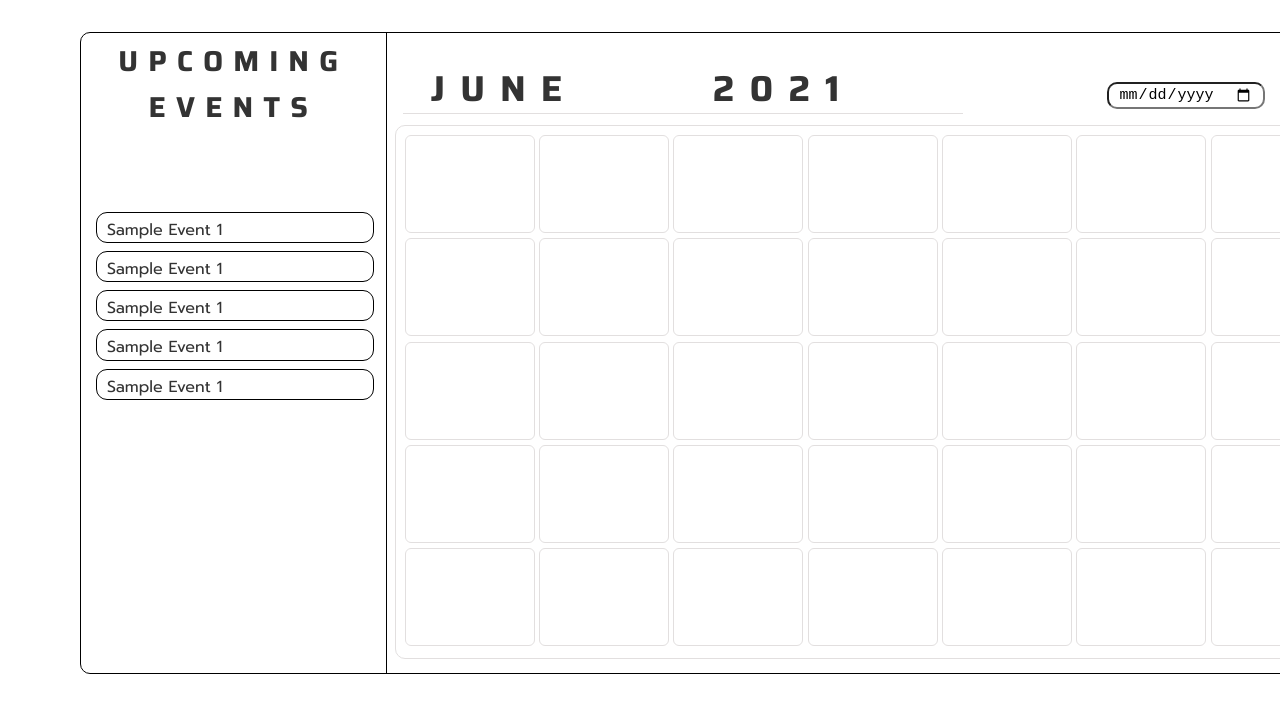
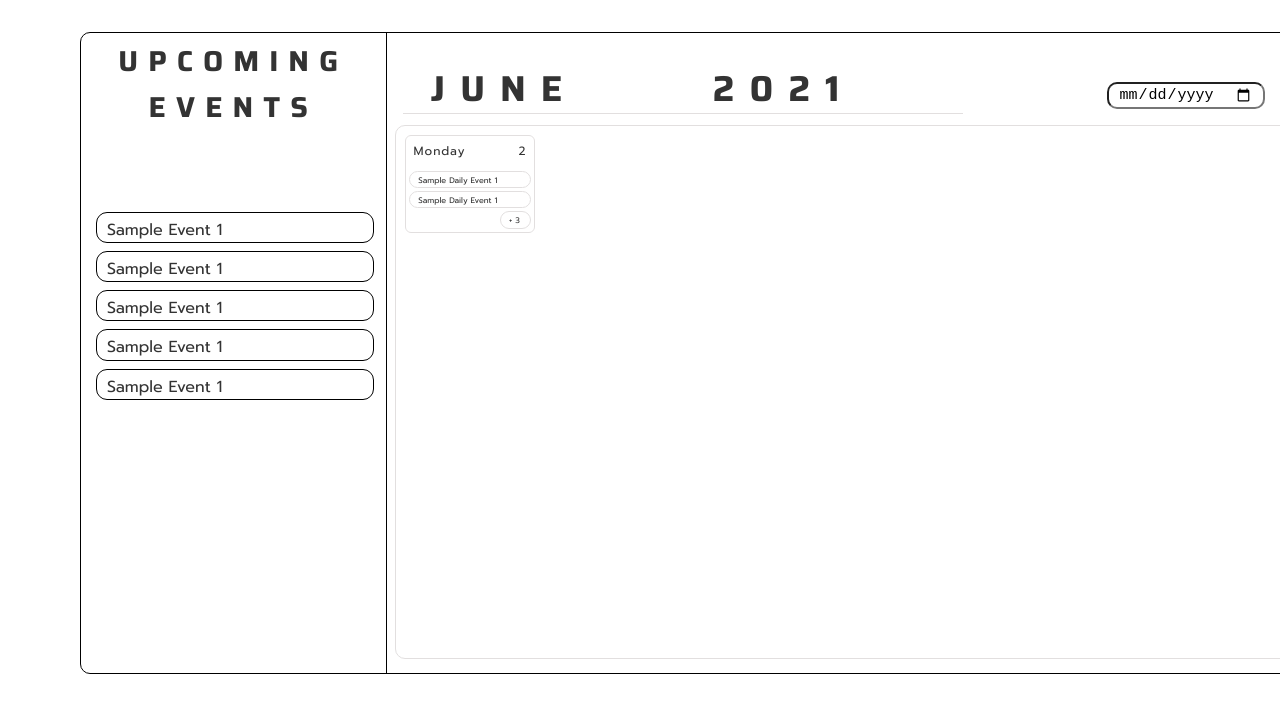
Before and after one commit to Rio0628/calendar-events-app, a React (Create React App) app: page / in a window 1280 px wide. Shown: the top 712 px of the page. Built offline with nearby package versions, Linux system fonts and the light colour scheme.

Commit message:
redid the style for the IndDay comp
- Changed the styling and size of the elements within the IndDay comp to fit within it.
- Removed one of the IndEvent so it only displays the first two and the rest are represented by a +.

```diff
--- a/src/App.js
+++ b/src/App.js
@@ -23,6 +23,8 @@ function App() {
         </div>
         <input className='setDateInput' type='date'/>
         <div className='mainCalendarCntr'>
+          <Day />
+          {/* <Day />
           <Day />
           <Day />
           <Day />
@@ -55,9 +57,7 @@ function App() {
           <Day />
           <Day />
           <Day />
-          <Day />
-          <Day />
-          <Day />
+          <Day /> */}
         </div>
       </div>
 
--- a/src/components/day.js
+++ b/src/components/day.js
@@ -4,14 +4,13 @@ import IndDailyEvent from './IndDailyEvent';
 const Day = () => {
     return (
         <div className='indDayView'>
-            {/* <div className='name-numDayCntr'>
+            <div className='name-numDayCntr'>
                 <p className='dayName'>Monday</p>
                 <p className='dayNum'>2</p>
             </div>
             <IndDailyEvent />
             <IndDailyEvent />
-            <IndDailyEvent />
-            <p className='extraEvents'>+ 3</p> */}
+            <p className='extraEvents'>+ 3</p>
         </div>
     )
 }
--- a/src/index.css
+++ b/src/index.css
@@ -145,12 +145,13 @@ body {
 
 .dailyEventView {
   position: relative;
-  top: 2.56rem;
-  left: .5rem;
-  height: 1.2rem;
-  width: 10rem;
-  padding: 2px 10px;
-  margin-bottom: 8px;
+  top: 1.2rem;
+  left: .3rem;
+  height: .7rem;
+  width: 6.5rem;
+  font-size: 8px;
+  padding: 2px 8px;
+  margin-bottom: 5px;
   border-radius: 15px;
   outline: 1px solid #e2dfdf;
 }
@@ -287,7 +288,6 @@ body {
   position: relative;
   height: 6rem;
   width: 8rem;
-  margin-left: 0px;
   outline: 1px solid #e2dfdf;
   border-radius: 5px;
 }
@@ -295,7 +295,7 @@ body {
 .name-numDayCntr {
   position: relative;
   top: .5rem;
-  height: 1.2rem;
+  height: .8rem;
   padding: 2px 5px;
   display: flex;
   justify-content: space-between;
@@ -306,6 +306,7 @@ body {
   position: relative;
   top: -1rem;
   height: 1.5rem;
+  font-size: 12px;
   letter-spacing: 1px;
   padding: 0px 3px;
   /* border: 1px solid red; */
@@ -315,16 +316,17 @@ body {
   position: relative;
   top: -1rem;
   height: 1.5rem;
+  font-size: 12px;
   padding: 0px 3px;
 }
 
 .extraEvents {
   position: relative;
-  left: 9.5rem;
-  top: 2rem;
-  width: 1.5rem;
-  font-size: 16px;
-  padding: 2px 5px;
+  left: 5.9rem;
+  top: 15px;
+  width: .8rem;
+  font-size: 8px;
+  padding: 2px 8px;
   border: 1px solid #e2dfdf;
   border-radius: 10px;
 }
```
